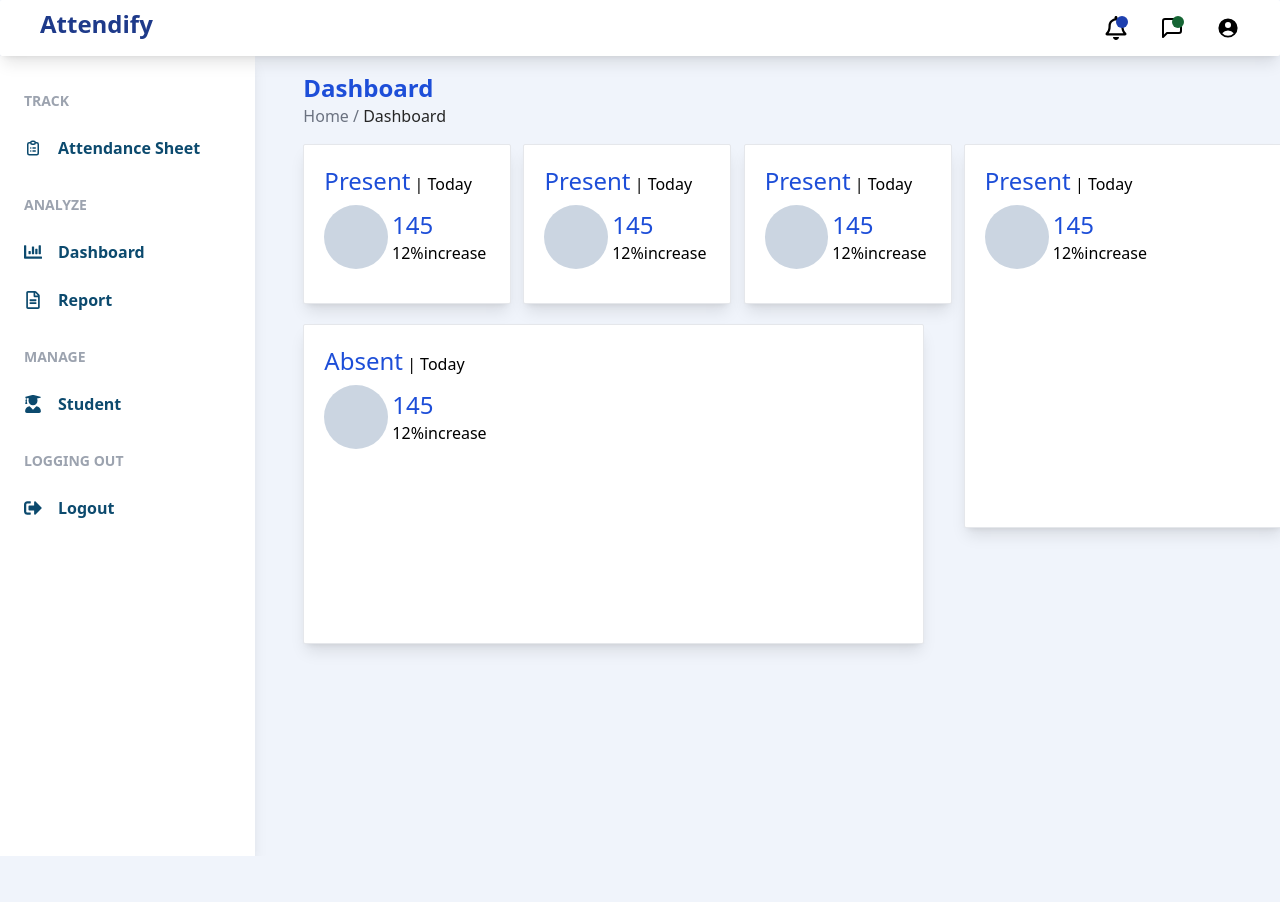
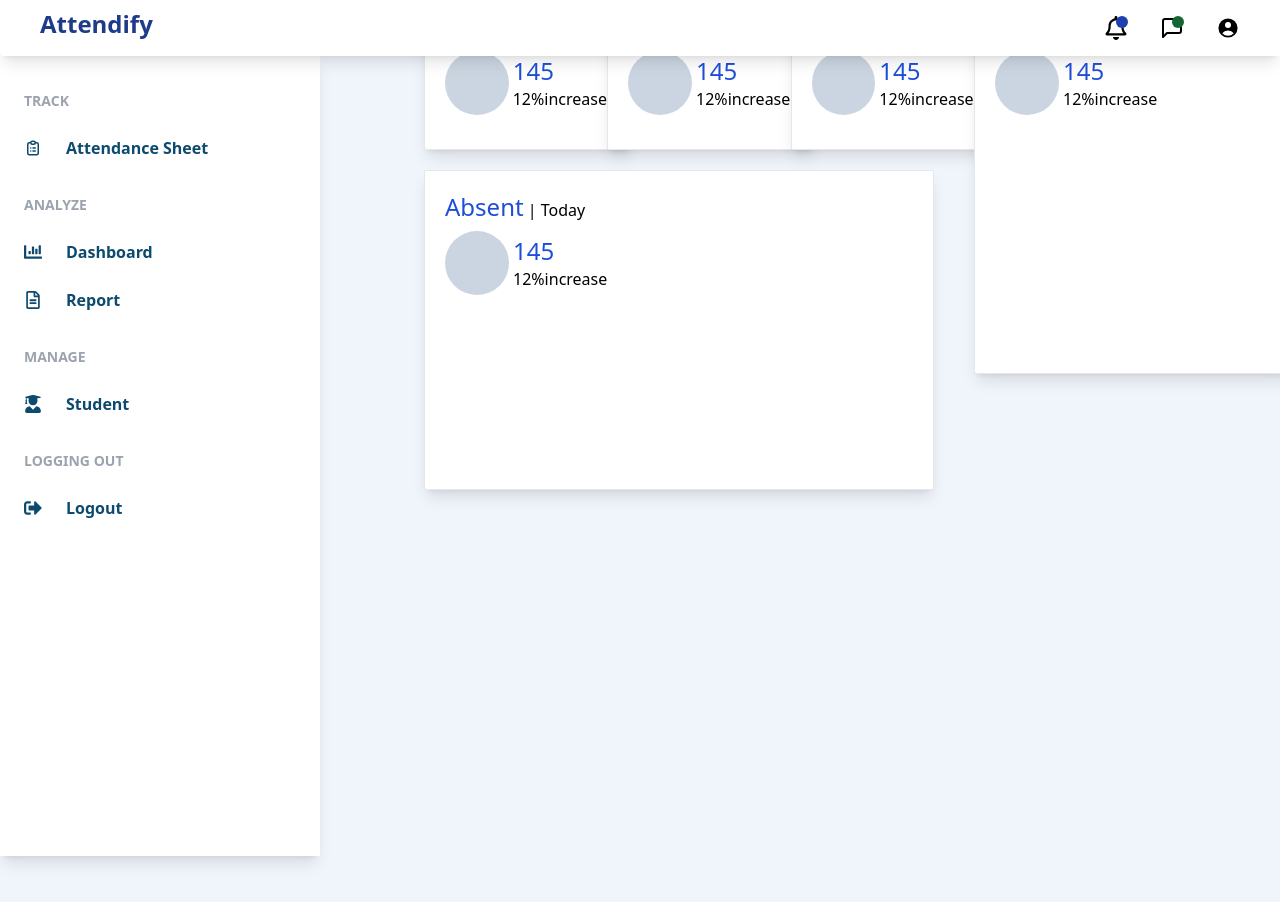
Before and after one commit to Muneeba2001/Attendify, a React (Vite) app in the folder FrontEnd/MarkIn/: page /AdminDashBoard in a window 1280 px wide. Shown: the top 902 px of the page. Before the commit the page ends 856 px from the top, so only its background shows below. Built offline with nearby package versions, Linux system fonts and the light colour scheme.

Commit message:
Integratin routes

```diff
--- a/FrontEnd/MarkIn/src/App.jsx
+++ b/FrontEnd/MarkIn/src/App.jsx
@@ -15,23 +15,20 @@ import Manage from "./Pages/AdminDashBoard/Manage/Manage";
 import LoggingOut from "./Pages/AdminDashBoard/LoggingOut";
 import Student from "./Pages/AdminDashBoard/Manage/Student";
 import DashBoard from "./Pages/AdminDashBoard/DashBoard";
-
-
-
-
-//import DefaultLayout from "./DefaultLayout/DefaultLayout";
+import AdminRoutes from "./Pages/AdminDashBoard/Routes/AdminRoutes";
 
 function App() {
   return (
     <>
+     <AdminRoutes />
       <Routes>
 
-        <Route path="/AdminDashBoard" element={<DashBoard/>} />
+        {/* <Route path="/AdminDashBoard" element={<DashBoard/>} /> */}
 
          {/* Manage */}
-         <Route path="/AdminDashBoard/Manage" element = {<DefaultLayout><Manage/></DefaultLayout>}>
+         {/* <Route path="/AdminDashBoard/Manage" element = {<DefaultLayout><Manage/></DefaultLayout>}>
          </Route>
-         <Route path = "/AdminDashBoard/Manage/Student" element = {<DefaultLayout><Student/></DefaultLayout>}/>
+         <Route path = "/AdminDashBoard/Manage/Student" element = {<DefaultLayout><Student/></DefaultLayout>}/> */}
 
         {/* Track */}
          {/* Admin DashBoard */}
--- a/FrontEnd/MarkIn/src/Component/DashBoard/SideBar.jsx
+++ b/FrontEnd/MarkIn/src/Component/DashBoard/SideBar.jsx
@@ -10,15 +10,16 @@ import { HiOutlineClipboardList } from "react-icons/hi";
 
 const SideBar = () => {
   return (
-    <div className="container h-screen w-80 bg-white shadow-lg">
-      <div className="sidebar flex flex-col items-start p-6">
-        <nav className="flex w-full flex-col justify-between font-bold text-sky-900">
+    <div className="h-screen w-80 bg-white shadow-lg">
+      <div className="flex flex-col items-start p-6 h-full">
+        <nav className="flex flex-col w-full font-bold text-sky-900">
           <div className="mb-4 mt-2 text-gray-400">
-            {/* <h3 className="text-sm">TRACK</h3> */}
-            <NavLink className="text-sm" to="/AdminDasBoard/Track">TRACK</NavLink>
+            <NavLink to="/AdminDashBoard/Track" className="text-sm">
+              TRACK
+            </NavLink>
           </div>
-          <div className="mb-2 flex w-full items-center ">
-            <HiOutlineClipboardList className="mr-0 text-lg" />
+          <div className="mb-2 flex items-center">
+            <HiOutlineClipboardList className="mr-2 text-lg" />
             <NavLink
               to="/AttendanceSheet"
               className="block rounded px-4 py-2 hover:bg-gray-100"
@@ -28,21 +29,22 @@ const SideBar = () => {
             </NavLink>
           </div>
           <div className="mb-4 mt-4 text-gray-400">
-            {/* <h3 className="text-sm">ANALYZE</h3> */}
-            <NavLink to = "/AdminDashBoard/Analyze" className="text-sm">ANALYZE</NavLink>
+            <NavLink to="/AdminDashBoard/Analyze" className="text-sm">
+              ANALYZE
+            </NavLink>
           </div>
-          <div className="mb-2 flex w-full items-center">
-            <FaChartBar className="mr-0 text-lg" />
+          <div className="mb-2 flex items-center">
+            <FaChartBar className="mr-2 text-lg" />
             <NavLink
-              to="DashBoard"
+              to="/AdminDashBoard"
               className="block rounded px-4 py-2 hover:bg-gray-100"
               activeClassName="bg-blue-50 text-blue-700"
             >
               Dashboard
             </NavLink>
           </div>
-          <div className="mb-2 flex w-full items-center">
-            <FaRegFileAlt className="mr-0 text-lg" />
+          <div className="mb-2 flex items-center">
+            <FaRegFileAlt className="mr-2 text-lg" />
             <NavLink
               to="/report"
               className="block rounded px-4 py-2 hover:bg-gray-100"
@@ -52,11 +54,12 @@ const SideBar = () => {
             </NavLink>
           </div>
           <div className="mb-4 mt-4 text-gray-400">
-            {/* <h3 className="text-sm">MANAGE</h3> */}
-            <NavLink to="/AdminDashBoard/Manage" className="text-sm">MANAGE</NavLink>
+            <NavLink to="/AdminDashBoard/Manage" className="text-sm">
+              MANAGE
+            </NavLink>
           </div>
-          <div className="mb-2 flex w-full items-center">
-            <FaUserGraduate className="mr-0 text-lg" />
+          <div className="mb-2 flex items-center">
+            <FaUserGraduate className="mr-2 text-lg" />
             <NavLink
               to="/AdminDashBoard/Manage/Student"
               className="block rounded px-4 py-2 hover:bg-gray-100"
@@ -66,12 +69,12 @@ const SideBar = () => {
             </NavLink>
           </div>
           <div className="mb-4 mt-4 text-gray-400">
-            {/* <h3 className="text-sm">LOGGING OUT</h3> */}
-            <NavLink to="/AdminDashBoard/LoggingOut" className="text-sm">LOGGING OUT</NavLink>
+            <NavLink to="/AdminDashBoard/LoggingOut" className="text-sm">
+              LOGGING OUT
+            </NavLink>
           </div>
-
-          <div className="mb-2 flex w-full items-center">
-            <FaSignOutAlt className="mr-0 text-lg" />
+          <div className="mb-2 flex items-center">
+            <FaSignOutAlt className="mr-2 text-lg" />
             <NavLink
               to="/logout"
               className="block rounded px-4 py-2 hover:bg-gray-100"
--- a/FrontEnd/MarkIn/src/Pages/AdminDashBoard/DashBoard.jsx
+++ b/FrontEnd/MarkIn/src/Pages/AdminDashBoard/DashBoard.jsx
@@ -1,21 +1,17 @@
 import React from "react";
-import Header from "../../Component/DashBoard/Header";
-import SideBar from "../../Component/DashBoard/SideBar";
+import { Outlet } from "react-router-dom";
 import Body from "../../Component/DashBoard/Body";
-import { Outlet } from "react-router-dom";
 
-const DashBoard = (props) => {
+const DashBoard = () => {
   return (
-    <div>
-      <div className="bg-blue-300"></div>
-      <Header />
-      {props.children}
-      <div className="class flex">
-        <SideBar />
-        <Outlet/>
-        <Body />
+    <div className="flex flex-col h-screen">
 
-      </div>
+      {/* <div className="flex flex-1 justify-center items-center">
+        <Outlet />
+        <Body/>
+      </div> */}
+      <Body/>
+      <Outlet/>
     </div>
   );
 };
--- a/FrontEnd/MarkIn/src/Pages/AdminDashBoard/Manage/Manage.jsx
+++ b/FrontEnd/MarkIn/src/Pages/AdminDashBoard/Manage/Manage.jsx
@@ -1,11 +1,15 @@
-import React from 'react'
+import React from 'react';
+import { Outlet } from 'react-router-dom';
 
 const Manage = () => {
   return (
     <div>
       Manage
+      <div>
+        <Outlet />
+      </div>
     </div>
-  )
-}
+  );
+};
 
-export default Manage
+export default Manage;
--- /dev/null
+++ b/FrontEnd/MarkIn/src/Pages/AdminDashBoard/Routes/AdminRoutes.jsx
@@ -0,0 +1,19 @@
+import React from 'react';
+import { Routes, Route } from 'react-router-dom';
+
+import Manage from '../../AdminDashBoard/Manage/Manage';
+import Student from '../../AdminDashBoard/Manage/Student';
+import DefaultLayout from '../../DefaulLayout/DefaultLayout';
+import DashBoard from '../DashBoard';
+
+const AdminRoutes = () => {
+  return (
+    <Routes>
+      <Route path='/AdminDashBoard' element= {<DefaultLayout><DashBoard/></DefaultLayout>}/>
+      <Route path='/AdminDashBoard/Manage' element = {<DefaultLayout><Manage/></DefaultLayout>}/>
+      <Route path='/AdminDashBoard/Manage/Student' element = {<DefaultLayout><Student/></DefaultLayout>}/>
+    </Routes>
+  );
+};
+
+export default AdminRoutes;
--- a/FrontEnd/MarkIn/src/Pages/DefaulLayout/DefaultLayout.jsx
+++ b/FrontEnd/MarkIn/src/Pages/DefaulLayout/DefaultLayout.jsx
@@ -4,12 +4,12 @@ import SideBar from "../../Component/DashBoard/SideBar";
 
 const DefaultLayout = (props) => {
   return (
-    <div className="relative min-h-screen flex flex-col">
+    <div className="relative min-h-screen flex flex-col  ">
       <Header />
       <div className="flex flex-1">
         <SideBar />
-        <div className="flex flex-1 justify-center items-center w-full">
-          <div className="relative top-[-250px] w-full m-20">{props.children}</div>
+        <div className="flex flex-1 justify-center items-center w-full ">
+          <div className="w-full p-4 mt-20 m-10 relative top-[-250px]">{props.children}</div>
         </div>
       </div>
     </div>
```
